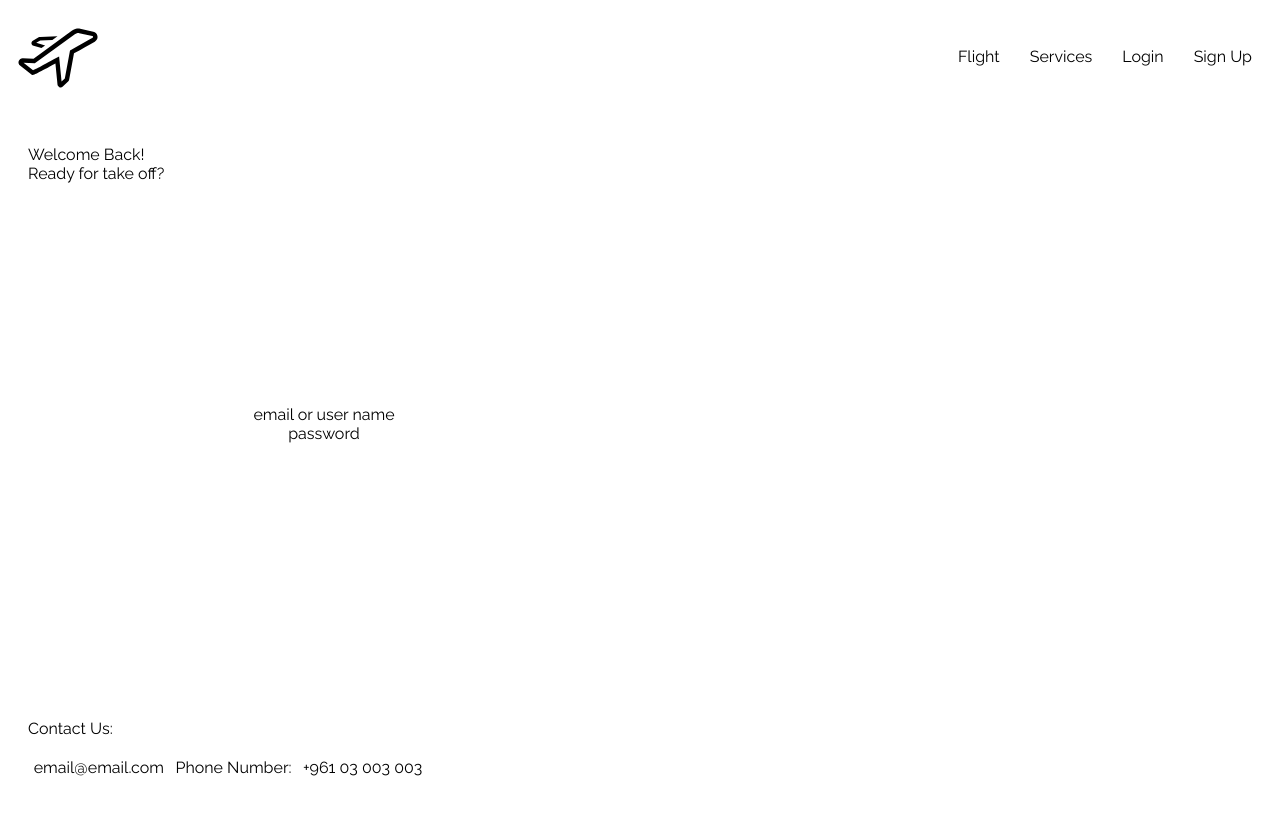
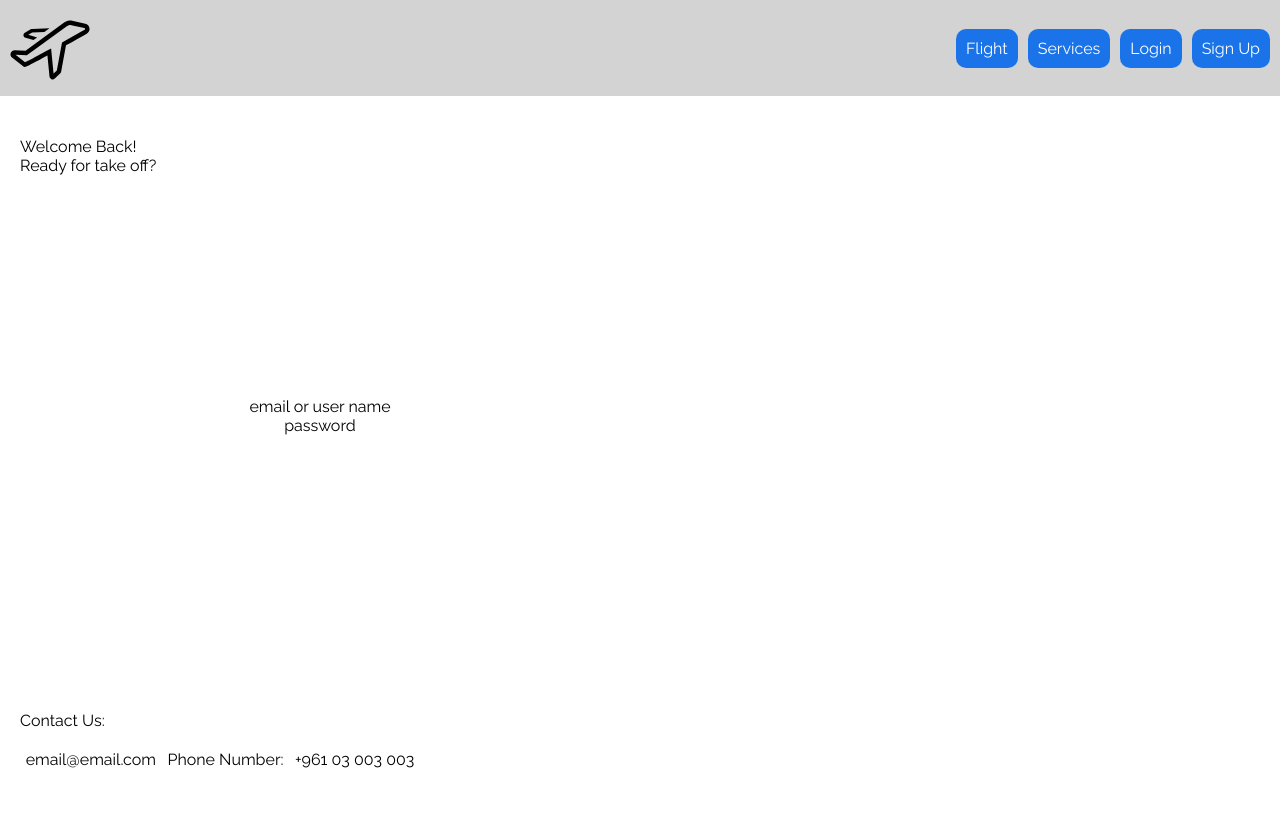
Before and after one commit to BasselAlShaar/Frontend-Flight-Management-System-Project, a plain HTML site: page login_page.html in a window 1280 px wide. Drawn offline with Linux system fonts and the light colour scheme.

Commit message:
Modified buttons and body

```diff
--- a/styles/login_page.css
+++ b/styles/login_page.css
@@ -1,5 +1,8 @@
 body {
     font-family: 'Raleway';
+    margin: 0;
+    padding: 0;
+    box-sizing: border-box;
   }
 .window{
     display: flex;
@@ -10,6 +13,7 @@ body {
 .nav_bar {
     display: flex;
     align-items: center;
+    background-color: lightgray;
   }
 
   #logo {
@@ -20,6 +24,9 @@ body {
   .button {
     padding: 10px;
     margin-right: 10px;
+    background-color: #1a73e8;
+    color: #ffffff;
+    border-radius: 10px
   }
   .login_card{
     display: flex;
```
